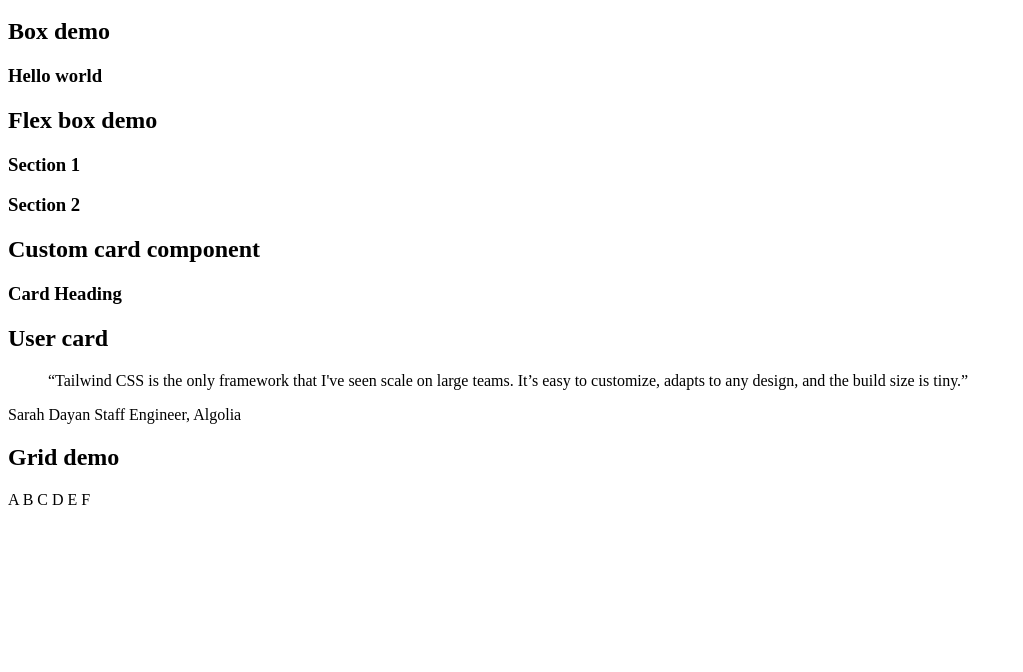
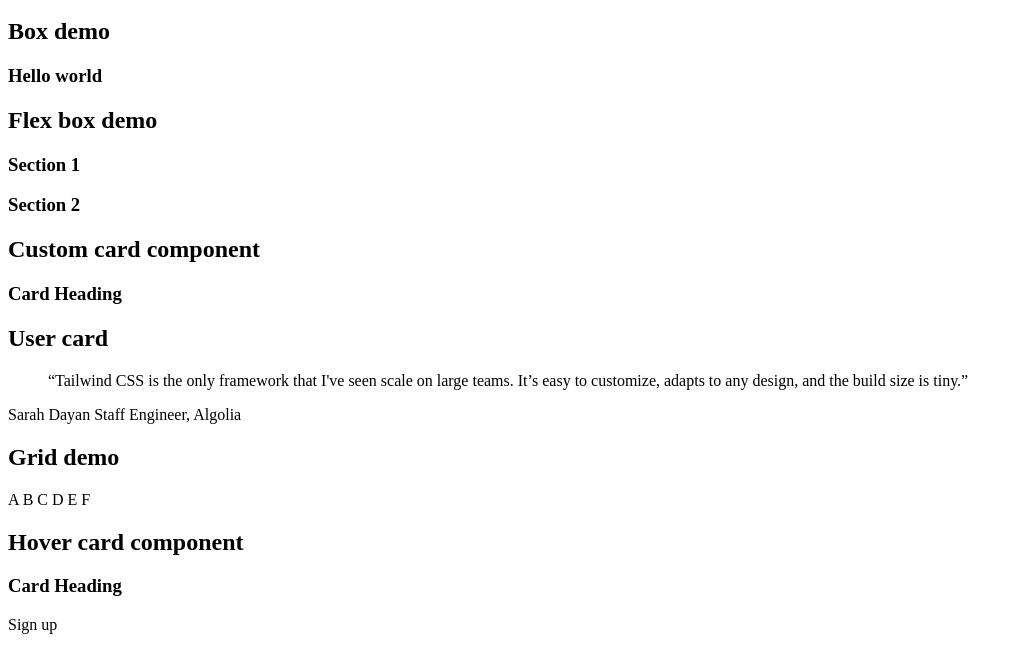
Before and after one commit to rajasegar/styled-web-components, a website with bundled scripts: page dist/index.html in a window 1280 px wide. Shown: the part 100-772 px from the top of the page, without its empty margins (0-1023 px from the left). Built offline with nearby package versions, Linux system fonts and the light colour scheme.

Commit message:
chore: add hover and focus props

```diff
--- /dev/null
+++ b/src/FocusProps.js
@@ -0,0 +1,33 @@
+export const FocusProps = (C) =>
+  class extends C {
+    static get observedAttributes() {
+      const ownAttrs = ['focus']
+      const _observedAttrs = super.observedAttributes
+        ? [...super.observedAttributes, ...ownAttrs]
+        : ownAttrs
+      return _observedAttrs
+    }
+
+    constructor() {
+      super()
+      this.host = this.getAttribute('host')
+      this.applyStyle()
+    }
+
+    applyStyle() {
+      const styleSheet = this.shadowRoot.styleSheets[0]
+      const _host = this.host || ':host'
+      const selector = _host === ':host' ? ':host(:focus)' : `${_host}:focus`
+      styleSheet.insertRule(
+        `${selector} { ${this.getAttribute('focus')} }`,
+        styleSheet.cssRules.length
+      )
+    }
+
+    attributeChangedCallback(attr, oldValue, newValue) {
+      if (super.attributeChangedCallback) {
+        super.attributeChangedCallback(attr, oldValue, newValue)
+      }
+      this.applyStyle()
+    }
+  }
--- /dev/null
+++ b/src/HoverProps.js
@@ -0,0 +1,33 @@
+export const HoverProps = (C) =>
+  class extends C {
+    static get observedAttributes() {
+      const ownAttrs = ['hover']
+      const _observedAttrs = super.observedAttributes
+        ? [...super.observedAttributes, ...ownAttrs]
+        : ownAttrs
+      return _observedAttrs
+    }
+
+    constructor() {
+      super()
+      this.host = this.getAttribute('host')
+      this.applyStyle()
+    }
+
+    applyStyle() {
+      const styleSheet = this.shadowRoot.styleSheets[0]
+      const _host = this.host || ':host'
+      const selector = _host === ':host' ? ':host(:hover)' : `${_host}:hover`
+      styleSheet.insertRule(
+        `${selector} { ${this.getAttribute('hover')} }`,
+        styleSheet.cssRules.length
+      )
+    }
+
+    attributeChangedCallback(attr, oldValue, newValue) {
+      if (super.attributeChangedCallback) {
+        super.attributeChangedCallback(attr, oldValue, newValue)
+      }
+      this.applyStyle()
+    }
+  }
--- a/src/index.js
+++ b/src/index.js
@@ -2,7 +2,9 @@ export * from './BackgroundProps'
 export * from './BorderProps'
 export * from './ColorProps'
 export * from './FlexboxProps'
+export * from './FocusProps'
 export * from './GridProps'
+export * from './HoverProps'
 export * from './LayoutProps'
 export * from './PositionProps'
 export * from './ShadowProps'
```
Also changed, not shown: dist/demo.js, dist/index.html, dist/styled-web-components.js, dist/styled-web-components.min.js, dist/styled-web-components.umd.min.js.
